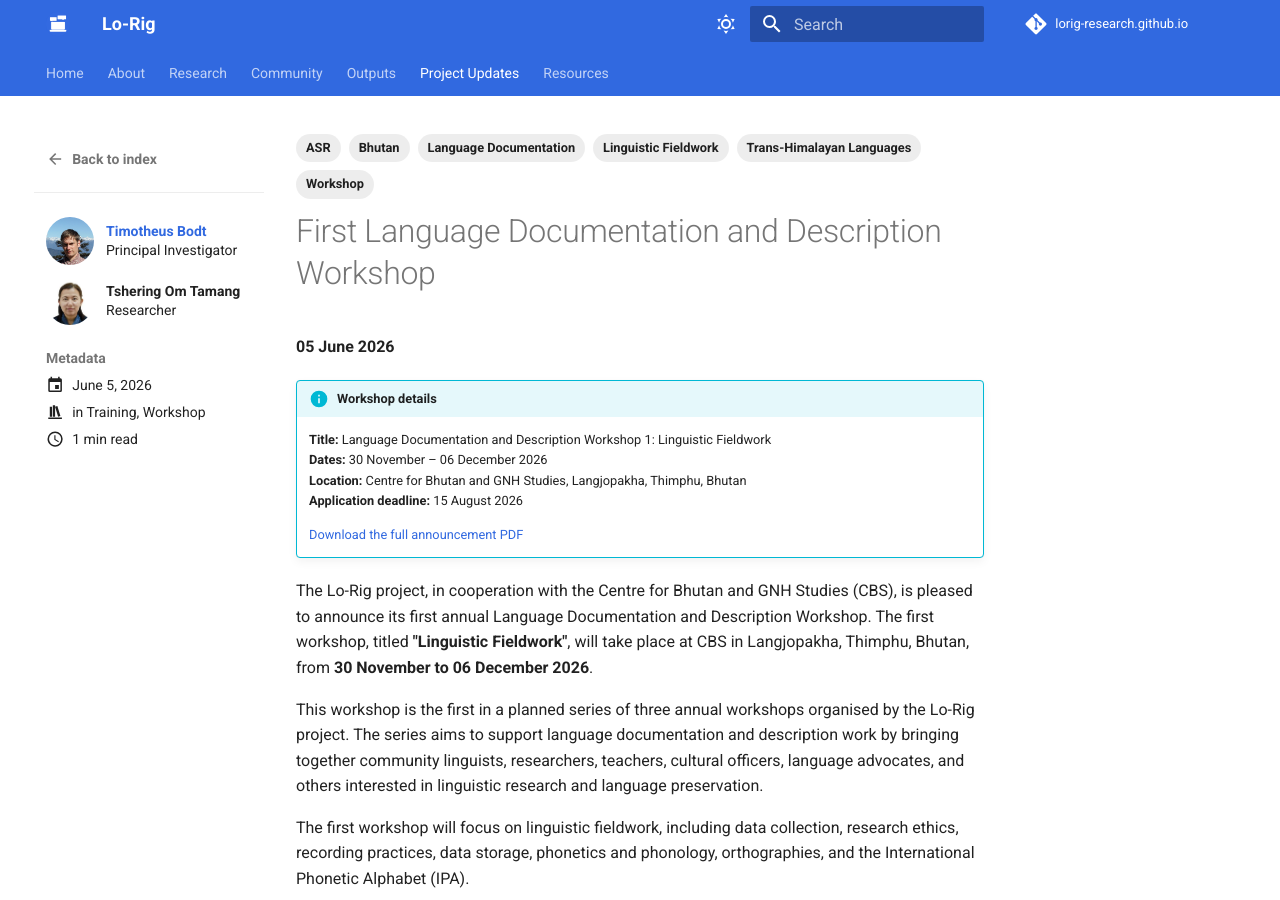
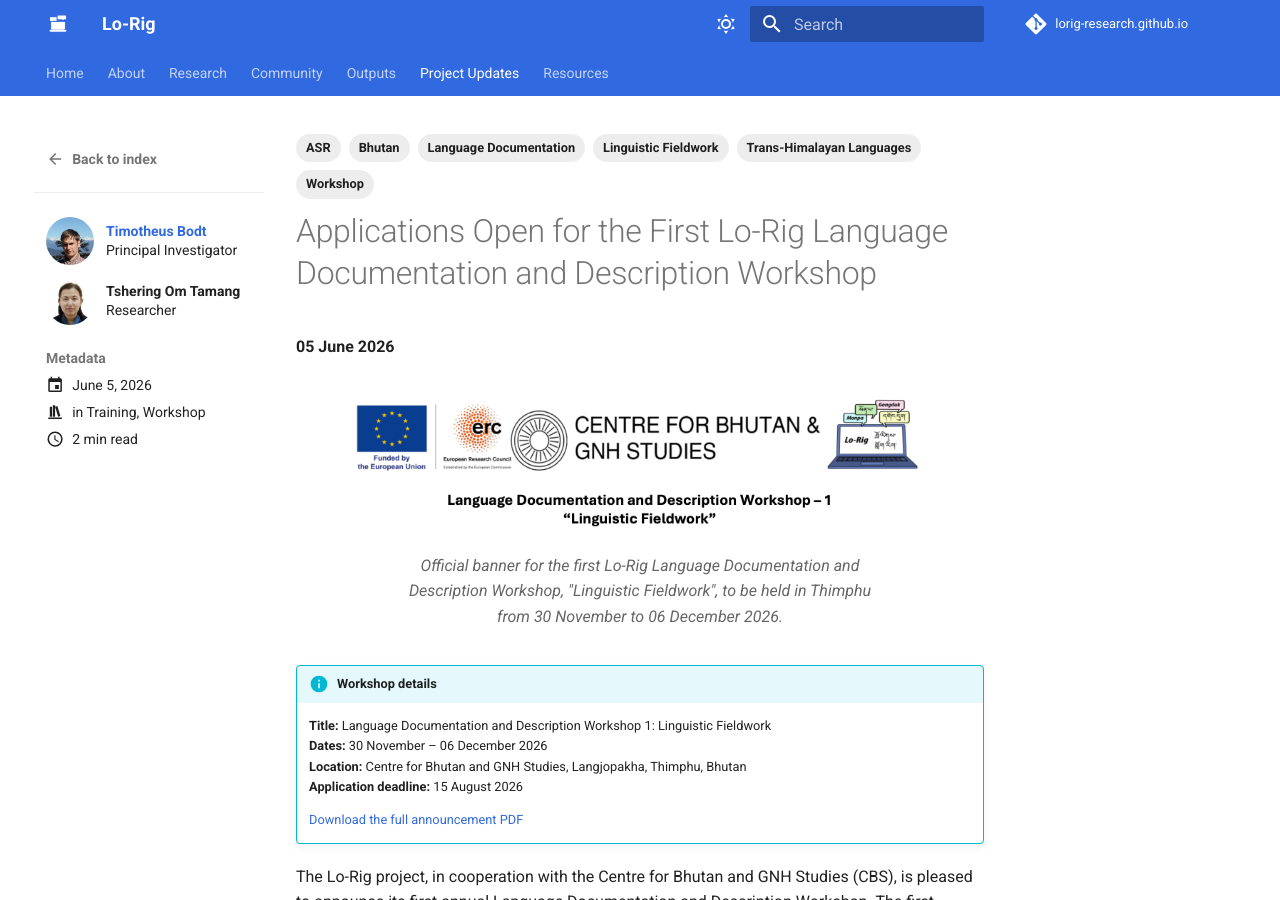
Before and after one commit to lorig-research/lorig-research.github.io, an MkDocs documentation site: the page built from docs/updates/posts/20260605-ldd_workshop.md, in a window 1280 px wide and 900 px high. Built offline with MkDocs 1.6.1 and Material for MkDocs 9.7.7, drawn with Linux system fonts in a browser that asks for light colours; comment, search, counter and statistics services are not loaded.

Commit message:
add banner

```diff
--- a/docs/updates/posts/20260605-ldd_workshop.md
+++ b/docs/updates/posts/20260605-ldd_workshop.md
@@ -1,5 +1,5 @@
 ---
-title: First Language Documentation and Description Workshop
+title: Applications Open for the First Lo-Rig Language Documentation and Description Workshop
 date: 2026-06-05
 categories:
   - Training
@@ -18,9 +18,16 @@ slug: 20260605-ldd_workshop
 image: assets/images/updates/20260605-ldd_workshop/ldd_workshop_banner.png
 ---
 
-# First Language Documentation and Description Workshop
+# Applications Open for the First Lo-Rig Language Documentation and Description Workshop
 
 **05 June 2026**
+
+<figure markdown>
+![Banner for the first Lo-Rig Language Documentation and Description Workshop](/assets/images/updates/20260605-ldd_workshop/ldd_workshop_banner.png){ width="85%" }
+<figcaption>
+Official banner for the first Lo-Rig Language Documentation and Description Workshop, "Linguistic Fieldwork", to be held in Thimphu from 30 November to 06 December 2026.
+</figcaption>
+</figure>
 
 !!! info "Workshop details"
     **Title:** Language Documentation and Description Workshop 1: Linguistic Fieldwork
```
